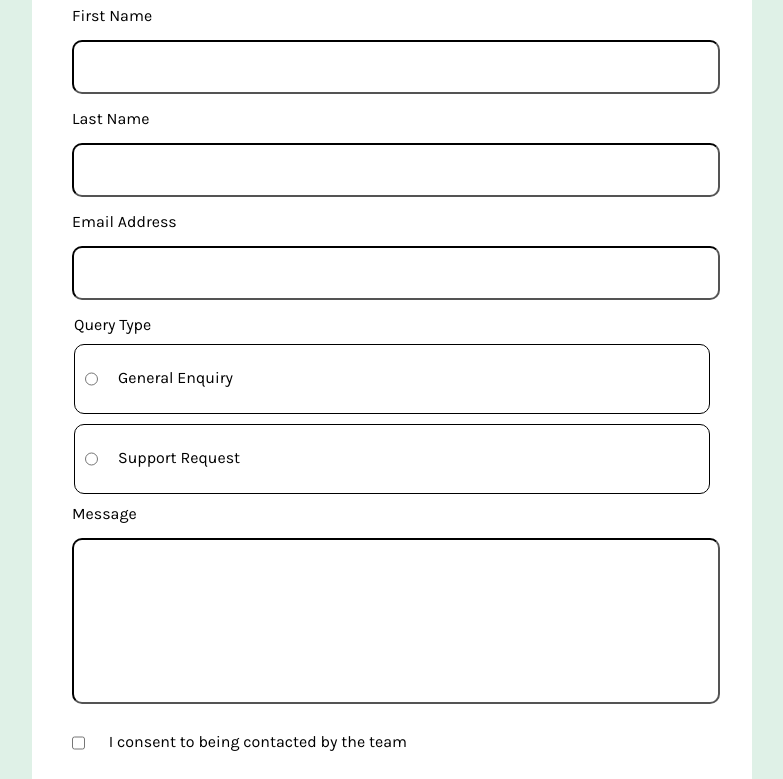
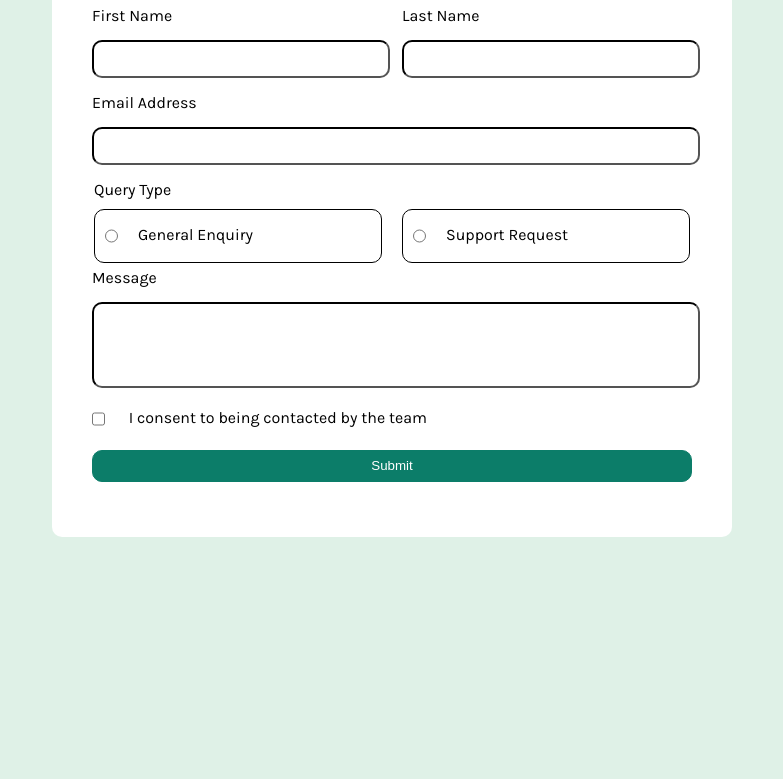
Before and after one commit to Zuwaynib/contact-form, a plain HTML site: page index.html in a window 1280 px wide. Shown: the part 144-923 px from the top of the page, without its empty margins (248-1031 px from the left). After the commit the page ends 800 px from the top, so only its background shows below. Drawn offline with Linux system fonts and the light colour scheme.

Commit message:
fix first and last name input

```diff
--- a/index.html
+++ b/index.html
@@ -11,22 +11,29 @@
     <div class="contact-form">
         <h1>Contact Us</h1>
         <form>
-
-            <label for="first-name">First Name <input type="text" id="first-name" name="first-name" required></label>
-            <label for="last-name">Last Name <input type="text" id="last-name" name="last-name" required></label>
+            <div class="names">
+                <div class="input-container">
+                    <label for="first-name">First Name <br> <input type="text" class="name" id="first-name" name="first-name" required></label>
+                </div>
+                <div class="input-container">
+                    <label for="last-name">Last Name <br>  <input type="text" class="name" id="last-name" name="last-name" required></label>
+                </div>
+            </div>
             <label for="email">Email Address <input type="email" id="email" name="email" required></label>
             <legend>Query Type
                 <div class="form-group">
+                    <div class="input-container">
                     <label for="general"> <input type="radio" name="options" id="general" class="inline">General Enquiry</label>
-                </div>
-                <div class="form-group">
+                    </div>
+                    <div class="input-container">
                     <label for="support"> <input type="radio" name="options" id="support" class="inline">Support Request</label>
+                    </div>
                 </div>
             </legend>
             <label for="message">Message <input type="textarea" class="text" name="message" id="message" rows="4" cols="40"></label>
             <label for="consent"> <input type="checkbox" name="consent" id="consent" class="inline" required> I consent to being contacted by the team</label>
             <input type="submit" value="Submit" class="submit">
         </form>
-    </div>
+        </div>
 </body>
 </html>
--- a/styles.css
+++ b/styles.css
@@ -5,6 +5,7 @@ body {
     margin: 0;
 }
 .contact-form {
+    max-width: 600px;
     background-color: hsl(0, 0%, 100%);
     width: 50%;
     margin: 30px auto;
@@ -14,10 +15,22 @@ body {
 label {
     display: block;
 }
+.names, .form-group {
+    display: flex;
+    width: 100%;
+    gap: 20px;
+}
+.names .input-container, .form-group .input-container {
+    flex: 1;
+}
+.names label {
+    display: block;
+    margin-bottom: 5px;
+}
 input {
     display: block;
     width: 100%;
-    height: 3rem;
+    height: 2rem;
     margin-top: 15px;
     margin-bottom: 15px;
 }
@@ -37,12 +50,12 @@ input, textarea {
     border: 1px solid hsl(169, 82%, 27%);
 }
 .text {
-    height: 10rem;
+    height: 5rem;
 }
-
 .form-group label {
+    display: block;
+    margin-bottom: 5px;
     border: 1px solid black;
-    margin-bottom: 10px;
     margin-top: 10px;
     border-radius: 10px;
     padding: 10px;
```
